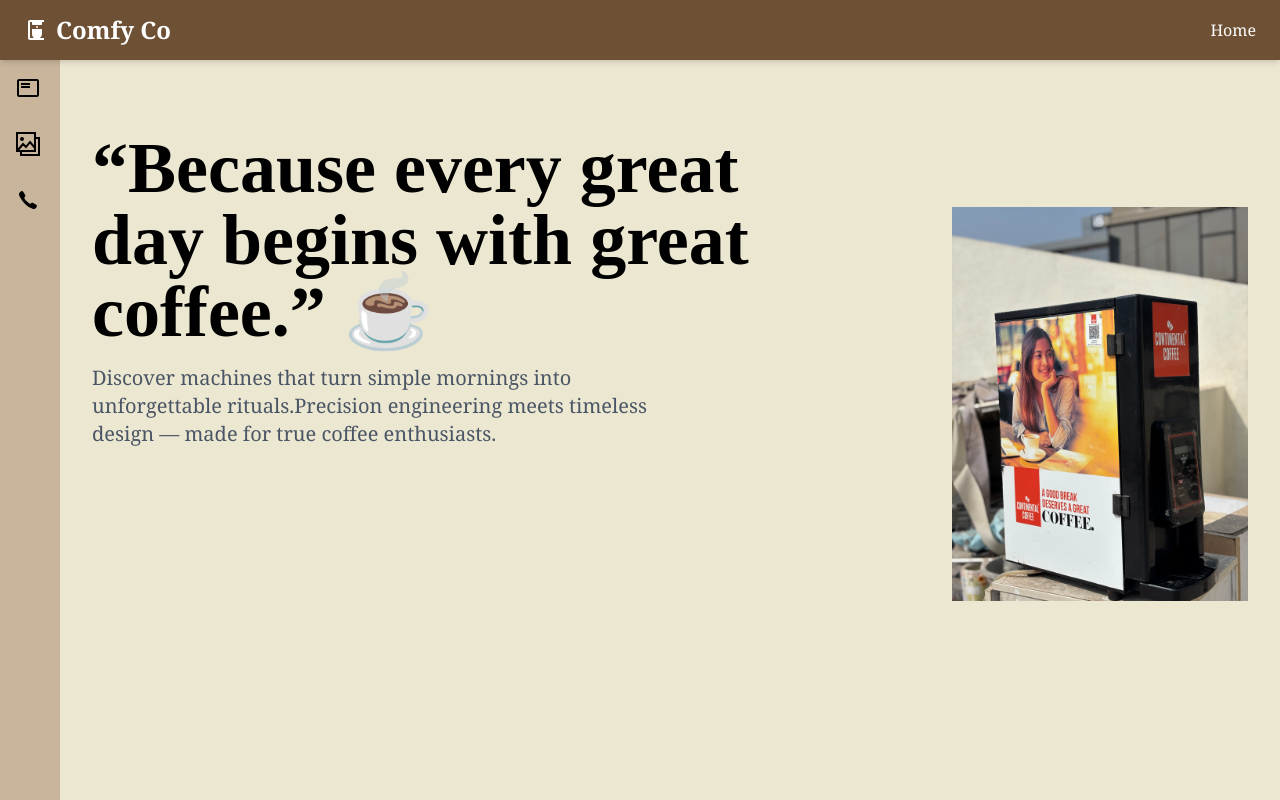
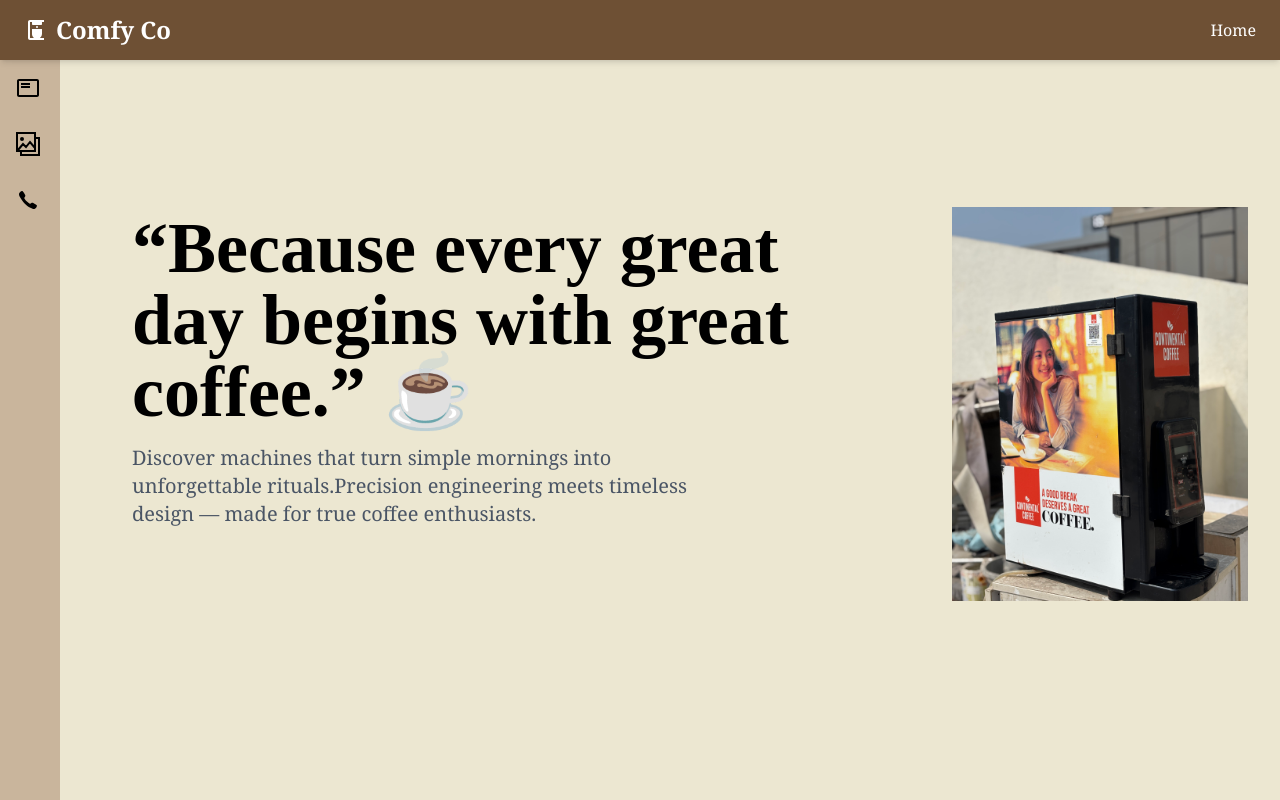
Before and after one commit to DeepHiwase/ui-hackathon, a React (Vite) app: page / in a window 1280 px wide. Shown: the top 800 px of the page. Built offline with nearby package versions, Linux system fonts and the light colour scheme; a web font is replaced by a local one.

Commit message:
some edit

```diff
--- /dev/null
+++ b/src/components/Aside.jsx
@@ -0,0 +1,39 @@
+import React from "react";
+import { GrGallery } from "react-icons/gr";
+import { IoIosCall } from "react-icons/io";
+import { MdOutlineFeaturedPlayList } from "react-icons/md";
+import { Hero } from "./Hero";
+
+export default function Aside() {
+  return (
+    <>
+      <div className="flex">
+        <aside
+          className="group
+               h-[calc(100vh-60px)]
+               w-[60px] hover:w-[250px]
+               bg-[#C9B59C] shadow-md
+               transition-all duration-300 ease-in-out"
+        >
+          <div className="flex flex-col gap-8 p-4 font-serif text-lg">
+            <div className="flex items-center gap-4 cursor-pointer hover:text-[#6E5034]">
+              <MdOutlineFeaturedPlayList size={24} />
+              <span className="hidden group-hover:inline">Features</span>
+            </div>
+
+            <div className="flex items-center gap-4 cursor-pointer hover:text-[#6E5034]">
+              <GrGallery size={24} />
+              <span className="hidden group-hover:inline">Gallery</span>
+            </div>
+
+            <div className="flex items-center gap-4 cursor-pointer hover:text-[#6E5034]">
+              <IoIosCall size={24} />
+              <span className="hidden group-hover:inline">Call To Action</span>
+            </div>
+          </div>
+        </aside>
+        <Hero />
+      </div>
+    </>
+  );
+}
--- a/src/components/Hero.jsx
+++ b/src/components/Hero.jsx
@@ -5,11 +5,11 @@ export const Hero = () => {
     <>
       <main className="flex-1 p-8 bg-[#ECE7D1] min-h-[calc(100vh-60px)] flex">
         <div className="max-w-[700px] ">
-          <h1 className="text-7xl font-bold mb-4 mt-10 font-display">
+          <h1 className="text-7xl font-bold mb-4 mt-30 ml-10 font-display">
             “Because every great day begins with great coffee.” ☕
           </h1>
 
-          <p className="text-gray-600 max-w-xl font-Georgia text-xl font-serif">
+          <p className="text-gray-600 max-w-xl font-Georgia text-xl font-serif ml-10">
             Discover machines that turn simple mornings into unforgettable
             rituals.Precision engineering meets timeless design — made for true
             coffee enthusiasts.
--- a/src/sections/Header.jsx
+++ b/src/sections/Header.jsx
@@ -1,6 +1,4 @@
-import { MdOutlineFeaturedPlayList } from "react-icons/md";
-import { GrGallery } from "react-icons/gr";
-import { IoIosCall } from "react-icons/io";
+import Aside from "../components/Aside";
 import { Hero } from "../components/Hero";
 import { NavBar } from "../components/NavBar";
 
@@ -8,34 +6,7 @@ export const Header = () => {
   return (
     <>
       <NavBar />
-      <div className="flex">
-        <aside
-          className="group
-               h-[calc(100vh-60px)]
-               w-[60px] hover:w-[250px]
-               bg-[#C9B59C] shadow-md
-               transition-all duration-300 ease-in-out"
-        >
-          <div className="flex flex-col gap-8 p-4 font-serif text-lg">
-            <div className="flex items-center gap-4 cursor-pointer hover:text-[#6E5034]">
-              <MdOutlineFeaturedPlayList size={24} />
-              <span className="hidden group-hover:inline">Features</span>
-            </div>
-
-            <div className="flex items-center gap-4 cursor-pointer hover:text-[#6E5034]">
-              <GrGallery size={24} />
-              <span className="hidden group-hover:inline">Gallery</span>
-            </div>
-
-            <div className="flex items-center gap-4 cursor-pointer hover:text-[#6E5034]">
-              <IoIosCall size={24} />
-              <span className="hidden group-hover:inline">Call To Action</span>
-            </div>
-          </div>
-        </aside>
-
-        <Hero />
-      </div>
+      <Aside />
     </>
   );
 };
```
